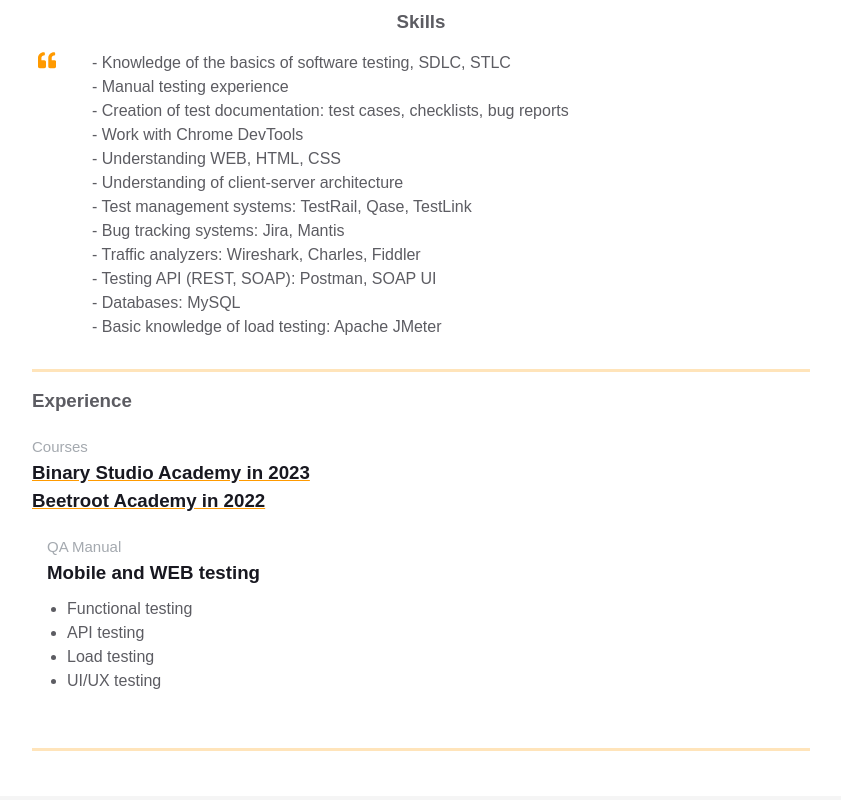
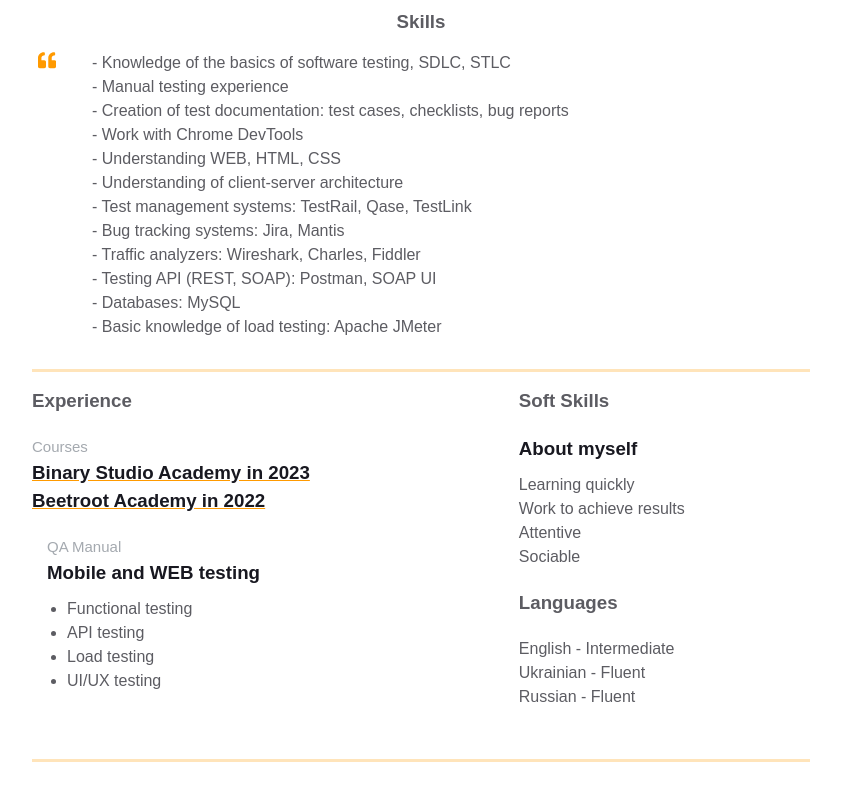
Before and after one commit to sivochkavika/homepage, a plain HTML site: page index.html in a window 1280 px wide. Shown: the part 558-1358 px from the top of the page, without its empty margins (219-1060 px from the left). Drawn offline with Linux system fonts and the light colour scheme.

Commit message:
Add additional info

```diff
--- a/index.html
+++ b/index.html
@@ -139,9 +139,36 @@
 									    </div>
 									  </div>
 									</div>
+
+									<div class="additional-info fv">
+									  <div class="additional-info__education">
+									    <h3 class="additional-info__education-header">Soft Skills</h3>
+									    <div class="additional-info__education-university">
+									      <span class="additional-info__education-university-durability"></span>
+									      <h3 class="additional-info__education-university-speciality">About myself</h3>
+									      <p class="additional-info__education-university-name">Learning quickly</br>
+									      Work to achieve results</br>
+									  Attentive</br>
+									Sociable</p>
+									    </div>
+									  </div>
+
+									  <div class="additional-info__languages">
+									    <h3 class="additional-info__languages-header">Languages</h3>
+									    <p class="additional-info__languages-item">
+									      English - Intermediate
+									    </p>
+									    <p class="additional-info__languages-item">
+									      Ukrainian - Fluent
+									    </p>
+									    <p class="additional-info__languages-item">
+									      Russian - Fluent
+									    </p>
+									  </div>
+									</div>
+
 					      </div>
 
-					      <div class="additional-info fv"></div>
 					    </div>
 					  </div>
 					</div>
```
